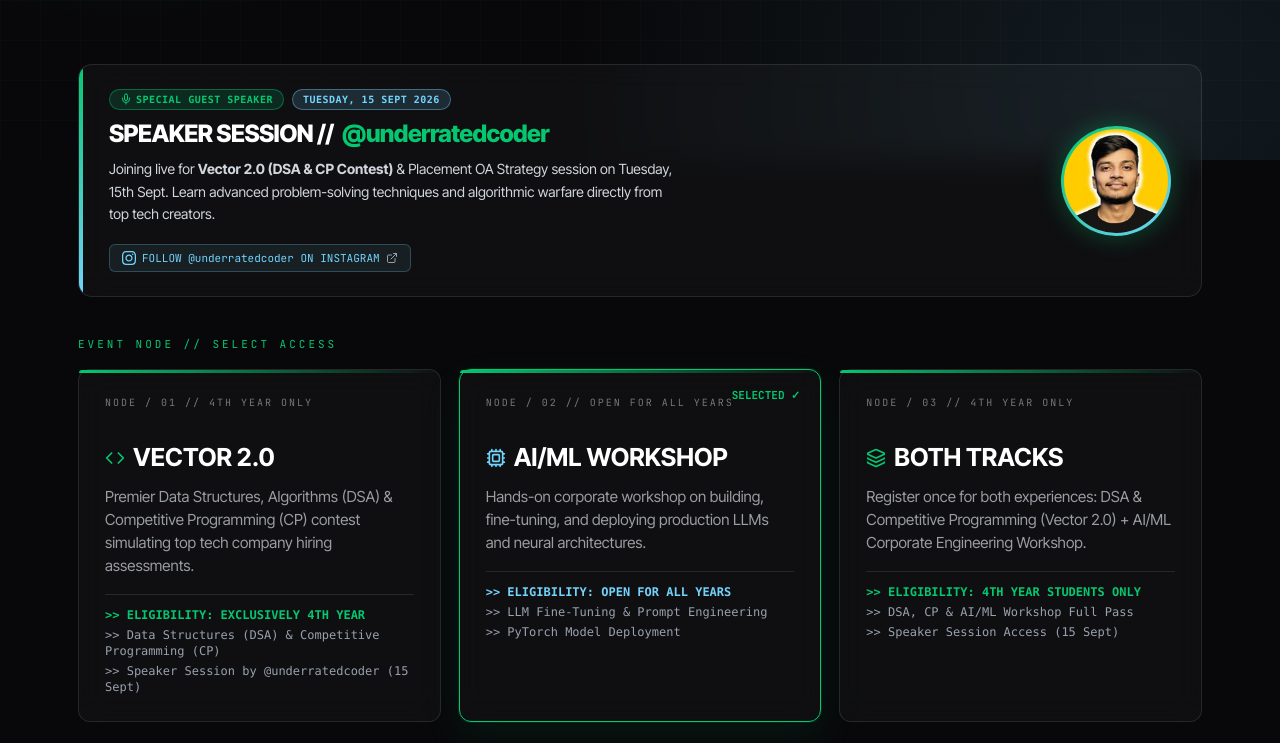
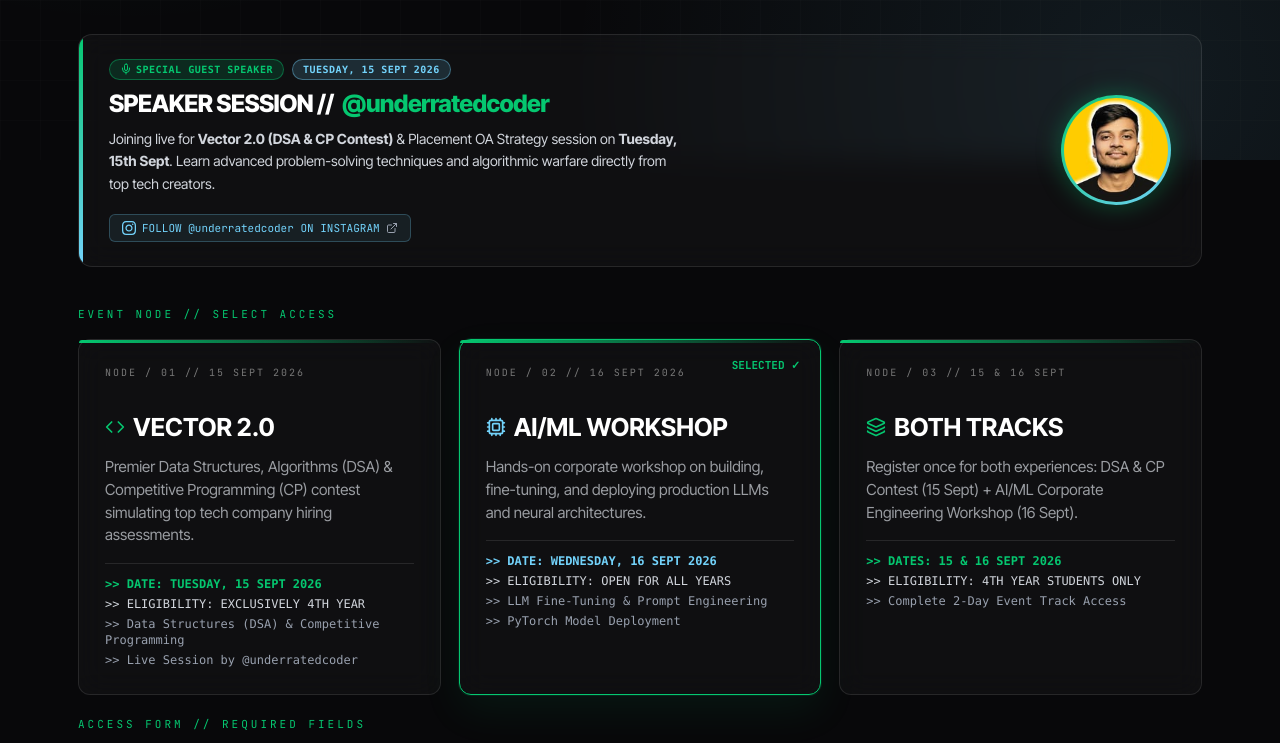
Before and after one commit to noob-anand/hrcc-event-registration, a Next.js app: page / in a window 1280 px wide. Shown: the part 640-1383 px from the top of the page. Built offline with nearby package versions, Linux system fonts and the light colour scheme.

Commit message:
Add schedule dates: Vector 2.0 on 15 Sept and AI/ML Workshop on 16 Sept

```diff
--- a/src/app/page.tsx
+++ b/src/app/page.tsx
@@ -189,13 +189,13 @@ export default function Home() {
 
         {/* HERO SECTION */}
         <section className="hero">
-          <div className="meta">OFFICIAL EVENT REGISTRATION NODE</div>
+          <div className="meta">OFFICIAL EVENT REGISTRATION NODE // 15-16 SEPT 2026</div>
           <h1>
             TNP X HACKER<span>RANK</span><br />
             CAMPUS <span>CREW</span>
           </h1>
           <p>
-            Two corporate-grade technical experiences organized by TNP Cell &amp; HackerRank Campus Crew IIIT Bhopal. Vector 2.0 (Data Structures, Algorithms &amp; Competitive Programming) is open exclusively for 4th Year students, while AI/ML Workshop is open for all academic years.
+            Two corporate-grade technical experiences organized by TNP Cell &amp; HackerRank Campus Crew IIIT Bhopal. <strong>Vector 2.0 (DSA &amp; CP) is on 15 Sept</strong> (exclusively for 4th Year), and <strong>AI/ML Workshop is on 16 Sept</strong> (open for all years).
           </p>
         </section>
 
@@ -217,7 +217,7 @@ export default function Home() {
               </h3>
 
               <p className="text-gray-300 text-xs sm:text-sm leading-relaxed">
-                Joining live for <strong>Vector 2.0 (DSA &amp; CP Contest)</strong> &amp; Placement OA Strategy session on Tuesday, 15th Sept. Learn advanced problem-solving techniques and algorithmic warfare directly from top tech creators.
+                Joining live for <strong>Vector 2.0 (DSA &amp; CP Contest)</strong> &amp; Placement OA Strategy session on <strong>Tuesday, 15th Sept</strong>. Learn advanced problem-solving techniques and algorithmic warfare directly from top tech creators.
               </p>
 
               <a
@@ -260,7 +260,7 @@ export default function Home() {
                 onClick={() => handleSelectChoice('VECTOR 2.0')}
               >
                 <div className="tick">SELECTED ✓</div>
-                <div className="tag">NODE / 01 // 4TH YEAR ONLY</div>
+                <div className="tag">NODE / 01 // 15 SEPT 2026</div>
                 <h3 className="flex items-center gap-2">
                   <Code className="w-5 h-5 text-[#05C770]" /> VECTOR 2.0
                 </h3>
@@ -268,9 +268,10 @@ export default function Home() {
                   Premier Data Structures, Algorithms (DSA) &amp; Competitive Programming (CP) contest simulating top tech company hiring assessments.
                 </p>
                 <div className="mt-4 pt-3 border-t border-white/10 space-y-1 text-xs text-gray-400 font-mono">
-                  <div className="text-[#05C770] font-bold">&gt;&gt; ELIGIBILITY: EXCLUSIVELY 4TH YEAR</div>
-                  <div>&gt;&gt; Data Structures (DSA) &amp; Competitive Programming (CP)</div>
-                  <div>&gt;&gt; Speaker Session by @underratedcoder (15 Sept)</div>
+                  <div className="text-[#05C770] font-bold">&gt;&gt; DATE: TUESDAY, 15 SEPT 2026</div>
+                  <div className="text-gray-300">&gt;&gt; ELIGIBILITY: EXCLUSIVELY 4TH YEAR</div>
+                  <div>&gt;&gt; Data Structures (DSA) &amp; Competitive Programming</div>
+                  <div>&gt;&gt; Live Session by @underratedcoder</div>
                 </div>
               </article>
 
@@ -280,7 +281,7 @@ export default function Home() {
                 onClick={() => handleSelectChoice('AI/ML WORKSHOP')}
               >
                 <div className="tick">SELECTED ✓</div>
-                <div className="tag">NODE / 02 // OPEN FOR ALL YEARS</div>
+                <div className="tag">NODE / 02 // 16 SEPT 2026</div>
                 <h3 className="flex items-center gap-2">
                   <Cpu className="w-5 h-5 text-[#73D3FB]" /> AI/ML WORKSHOP
                 </h3>
@@ -288,7 +289,8 @@ export default function Home() {
                   Hands-on corporate workshop on building, fine-tuning, and deploying production LLMs and neural architectures.
                 </p>
                 <div className="mt-4 pt-3 border-t border-white/10 space-y-1 text-xs text-gray-400 font-mono">
-                  <div className="text-[#73D3FB] font-bold">&gt;&gt; ELIGIBILITY: OPEN FOR ALL YEARS</div>
+                  <div className="text-[#73D3FB] font-bold">&gt;&gt; DATE: WEDNESDAY, 16 SEPT 2026</div>
+                  <div className="text-gray-300">&gt;&gt; ELIGIBILITY: OPEN FOR ALL YEARS</div>
                   <div>&gt;&gt; LLM Fine-Tuning &amp; Prompt Engineering</div>
                   <div>&gt;&gt; PyTorch Model Deployment</div>
                 </div>
@@ -300,17 +302,17 @@ export default function Home() {
                 onClick={() => handleSelectChoice('BOTH')}
               >
                 <div className="tick">SELECTED ✓</div>
-                <div className="tag">NODE / 03 // 4TH YEAR ONLY</div>
+                <div className="tag">NODE / 03 // 15 &amp; 16 SEPT</div>
                 <h3 className="flex items-center gap-2">
                   <Layers className="w-5 h-5 text-[#05C770]" /> BOTH TRACKS
                 </h3>
                 <p>
-                  Register once for both experiences: DSA &amp; Competitive Programming (Vector 2.0) + AI/ML Corporate Engineering Workshop.
+                  Register once for both experiences: DSA &amp; CP Contest (15 Sept) + AI/ML Corporate Engineering Workshop (16 Sept).
                 </p>
                 <div className="mt-4 pt-3 border-t border-white/10 space-y-1 text-xs text-gray-400 font-mono">
-                  <div className="text-[#05C770] font-bold">&gt;&gt; ELIGIBILITY: 4TH YEAR STUDENTS ONLY</div>
-                  <div>&gt;&gt; DSA, CP &amp; AI/ML Workshop Full Pass</div>
-                  <div>&gt;&gt; Speaker Session Access (15 Sept)</div>
+                  <div className="text-[#05C770] font-bold">&gt;&gt; DATES: 15 &amp; 16 SEPT 2026</div>
+                  <div className="text-gray-300">&gt;&gt; ELIGIBILITY: 4TH YEAR STUDENTS ONLY</div>
+                  <div>&gt;&gt; Complete 2-Day Event Track Access</div>
                 </div>
               </article>
             </div>
```
